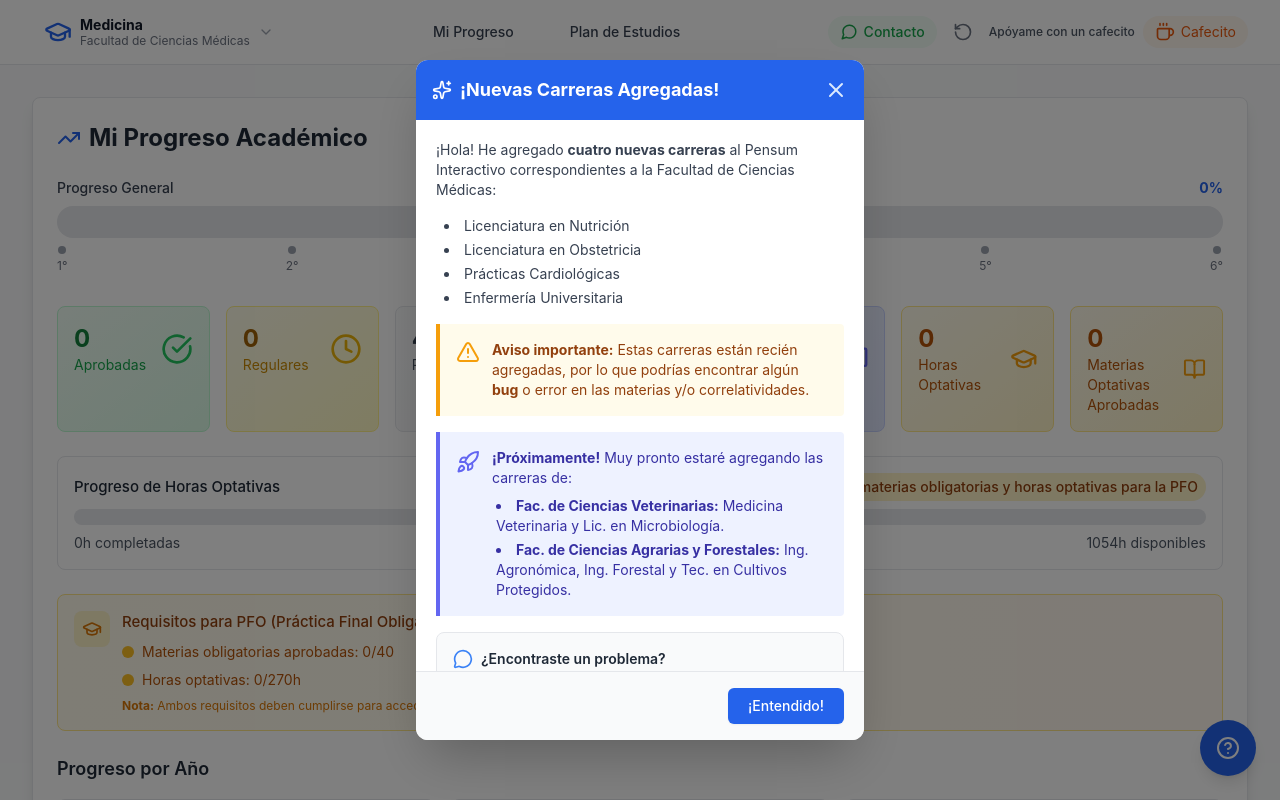
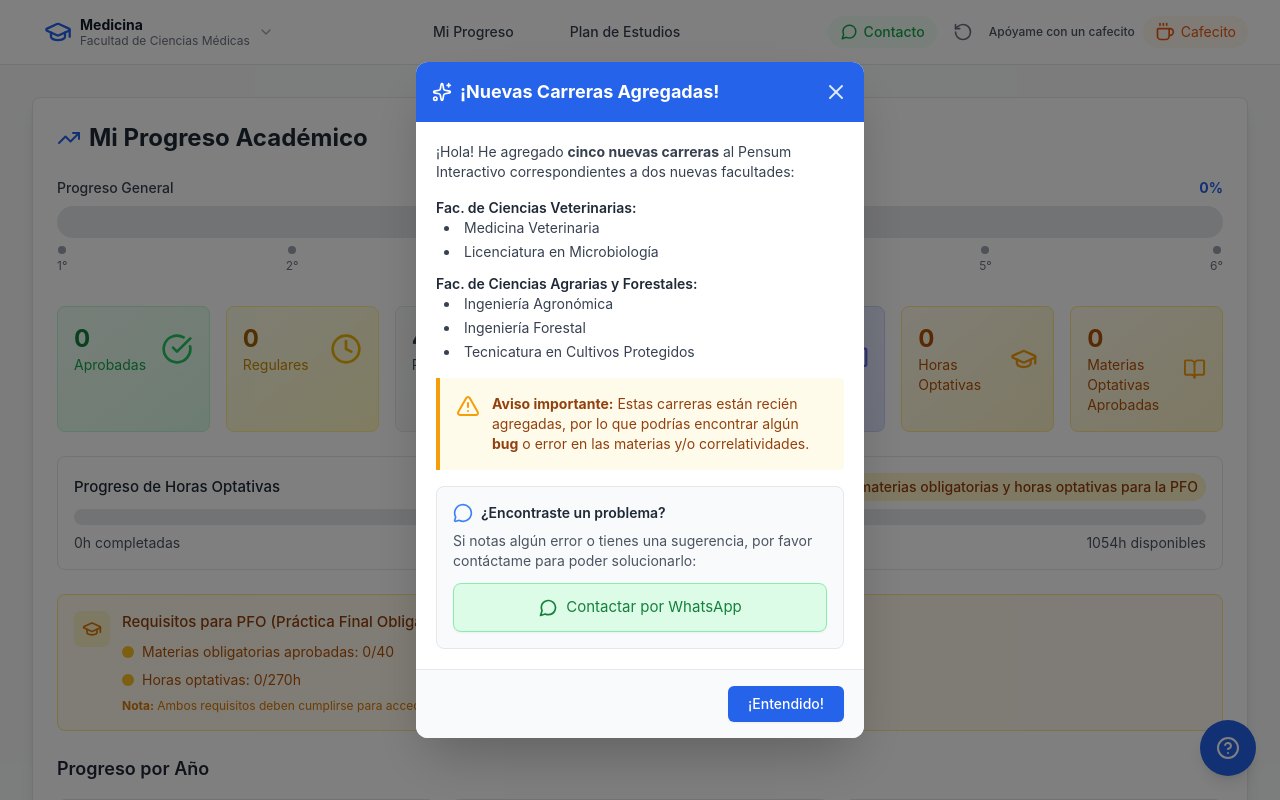
Before and after one commit to dotalicius/pensum-interactivo-med, a Vue app: page / in a window 1280 px wide. Shown: the top 800 px of the page. Built offline with nearby package versions, Linux system fonts and the light colour scheme.

Commit message:
feat(ui): update notification modal with new Veterinarias and Agrarias careers
Announce 5 new careers from Fac. de Ciencias Veterinarias and Fac. de Ciencias Agrarias y Forestales. Remove 'coming soon' section. Bump localStorage key to v2 so all users see the updated notification.

```diff
--- a/src/components/UpdateNotificationModal.vue
+++ b/src/components/UpdateNotificationModal.vue
@@ -22,16 +22,29 @@
         <!-- Body -->
         <div class="p-5 space-y-4 overflow-y-auto">
           <p class="text-sm text-gray-700">
-            ¡Hola! He agregado <strong>cuatro nuevas carreras</strong> al Pensum Interactivo
-            correspondientes a la Facultad de Ciencias Médicas:
+            ¡Hola! He agregado <strong>cinco nuevas carreras</strong> al Pensum Interactivo
+            correspondientes a dos nuevas facultades:
           </p>
 
-          <ul class="list-disc list-inside text-sm text-gray-700 font-medium space-y-1 ml-2">
-            <li>Licenciatura en Nutrición</li>
-            <li>Licenciatura en Obstetricia</li>
-            <li>Prácticas Cardiológicas</li>
-            <li>Enfermería Universitaria</li>
-          </ul>
+          <div class="space-y-3 mt-2">
+            <div>
+              <p class="text-sm font-semibold text-gray-800">Fac. de Ciencias Veterinarias:</p>
+              <ul class="list-disc list-inside text-sm text-gray-700 font-medium space-y-1 ml-2">
+                <li>Medicina Veterinaria</li>
+                <li>Licenciatura en Microbiología</li>
+              </ul>
+            </div>
+            <div>
+              <p class="text-sm font-semibold text-gray-800">
+                Fac. de Ciencias Agrarias y Forestales:
+              </p>
+              <ul class="list-disc list-inside text-sm text-gray-700 font-medium space-y-1 ml-2">
+                <li>Ingeniería Agronómica</li>
+                <li>Ingeniería Forestal</li>
+                <li>Tecnicatura en Cultivos Protegidos</li>
+              </ul>
+            </div>
+          </div>
 
           <!-- Bug warning -->
           <div class="bg-amber-50 border-l-4 border-amber-500 p-4 rounded-r mt-4">
@@ -42,26 +55,6 @@
                 podrías encontrar algún <strong>bug</strong> o error en las materias y/o
                 correlatividades.
               </p>
-            </div>
-          </div>
-
-          <!-- Upcoming careers -->
-          <div class="bg-indigo-50 border-l-4 border-indigo-500 p-4 rounded-r mt-4">
-            <div class="flex">
-              <Rocket class="w-6 h-6 text-indigo-500 mr-3 flex-shrink-0 mt-0.5" />
-              <div class="text-sm text-indigo-800">
-                <strong>¡Próximamente!</strong> Muy pronto estaré agregando las carreras de:
-                <ul class="list-disc list-inside mt-2 ml-1 space-y-1">
-                  <li>
-                    <strong>Fac. de Ciencias Veterinarias:</strong> Medicina Veterinaria y Lic. en
-                    Microbiología.
-                  </li>
-                  <li>
-                    <strong>Fac. de Ciencias Agrarias y Forestales:</strong> Ing. Agronómica, Ing.
-                    Forestal y Tec. en Cultivos Protegidos.
-                  </li>
-                </ul>
-              </div>
             </div>
           </div>
 
@@ -118,13 +111,13 @@
 
 <script setup lang="ts">
 import { ref, onMounted } from 'vue'
-import { Sparkles, X, AlertTriangle, MessageCircle, Rocket } from 'lucide-vue-next'
+import { Sparkles, X, AlertTriangle, MessageCircle } from 'lucide-vue-next'
 
 const isOpen = ref(false)
 
 onMounted(() => {
   // Verificamos si hay una fecha guardada de la última vez que se vio el modal
-  const lastSeenStr = localStorage.getItem('seen_carreras_update_v1_date')
+  const lastSeenStr = localStorage.getItem('seen_carreras_update_v2_date')
 
   if (!lastSeenStr) {
     // Si no existe, es la primera vez que lo ve
@@ -154,7 +147,7 @@ const showModalWithDelay = () => {
 const closeModal = () => {
   isOpen.value = false
   // Al cerrar, guardar la fecha y hora actual (en milisegundos)
-  localStorage.setItem('seen_carreras_update_v1_date', Date.now().toString())
+  localStorage.setItem('seen_carreras_update_v2_date', Date.now().toString())
 }
 </script>
 
```
